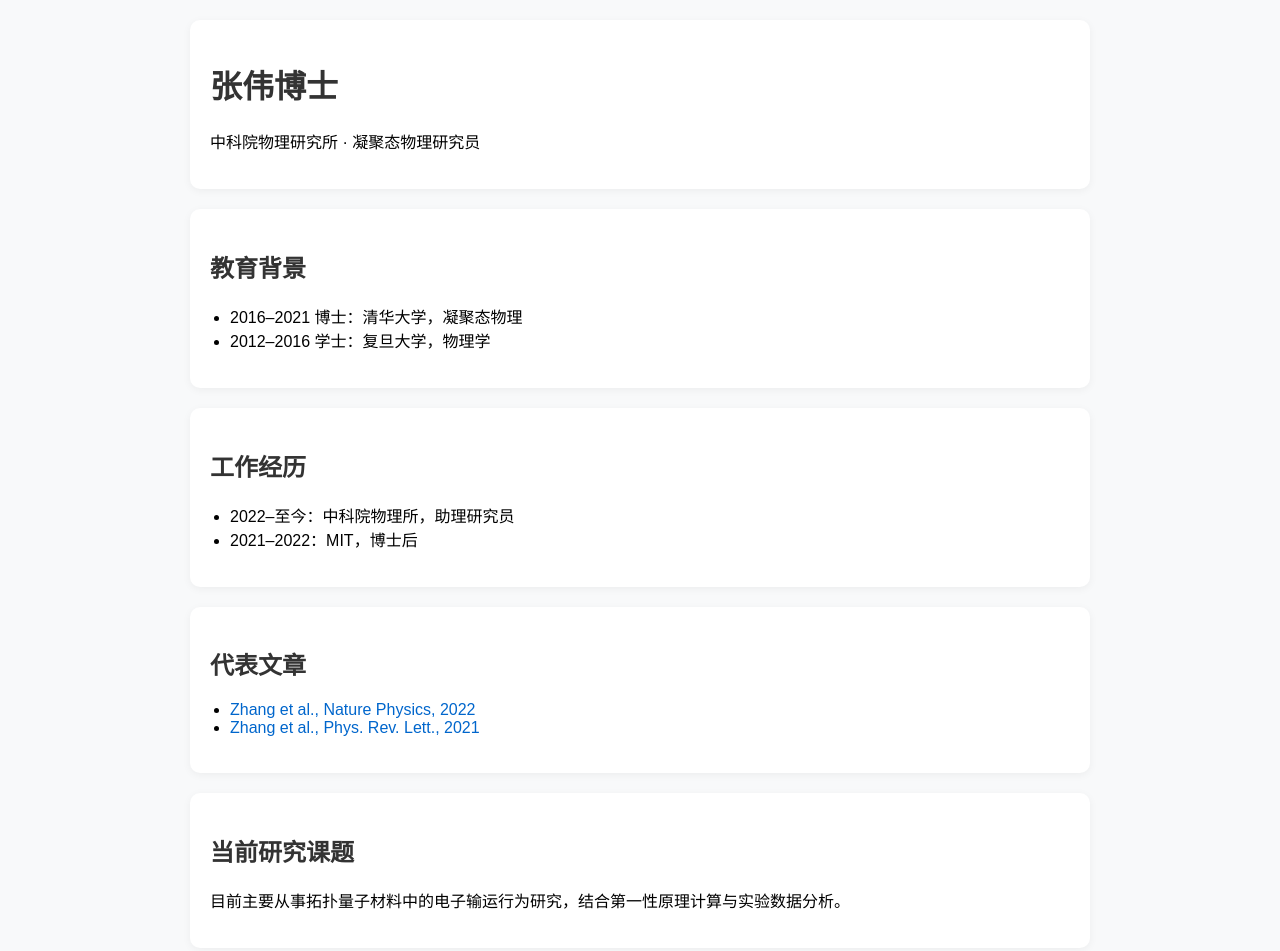
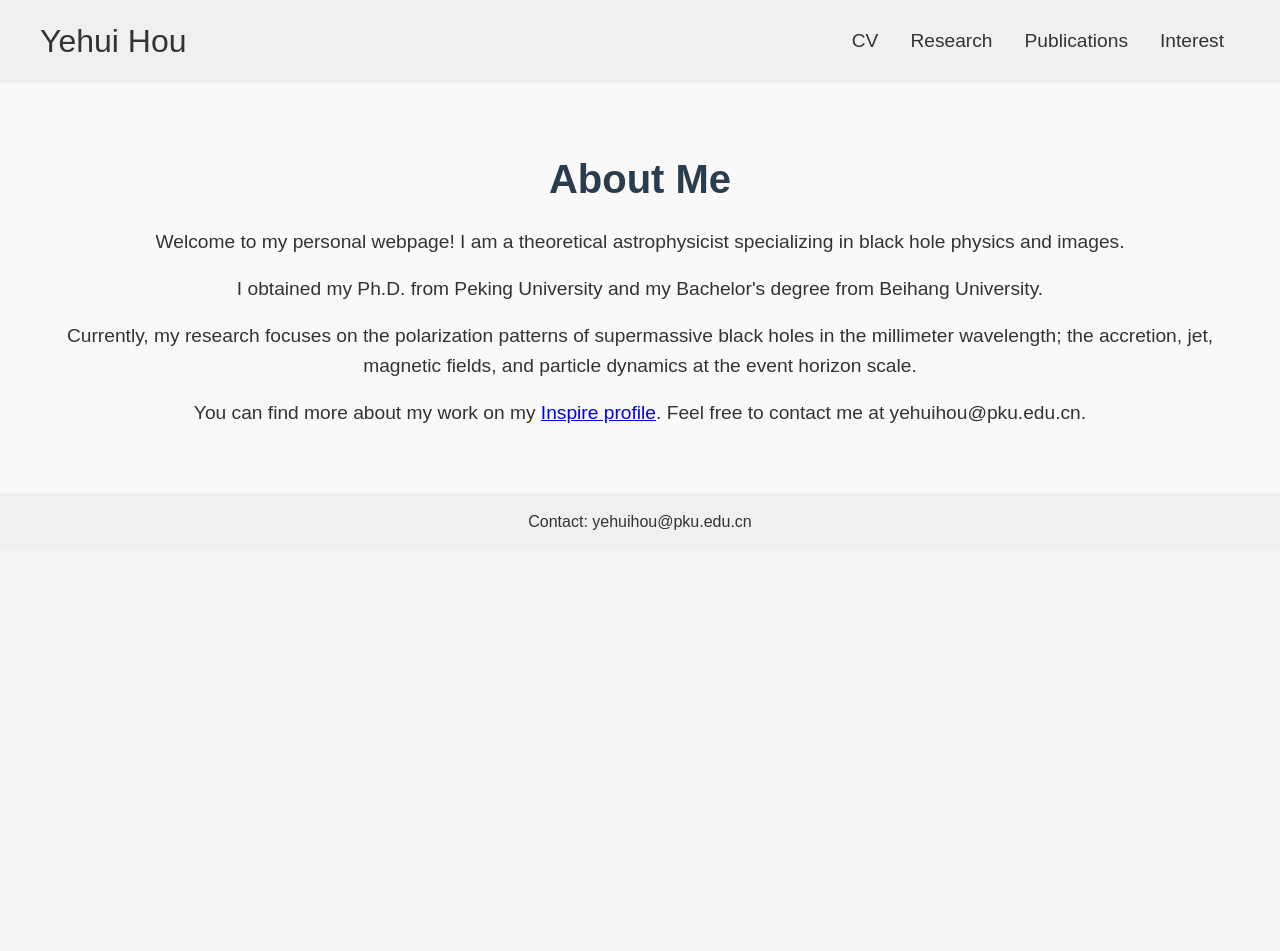
Before and after one commit to yehuihou/hyh_homepage, a plain HTML site: page index.html in a window 1280 px wide. Shown: the top 951 px of the page. After the commit the page ends 800 px from the top, so only its background shows below. Drawn offline with Linux system fonts and the light colour scheme.

Commit message:
index.html

```diff
--- a/index.html
+++ b/index.html
@@ -1,89 +1,117 @@
-
 <!DOCTYPE html>
-<html lang="zh">
+<html lang="en">
 <head>
     <meta charset="UTF-8">
     <meta name="viewport" content="width=device-width, initial-scale=1.0">
-  <title>科研人员主页</title>
+    <title>About me</title>
     <style>
+        /* 基本样式设置 */
+        * {
+            margin: 0;
+            padding: 0;
+            box-sizing: border-box;
+        }
+
         body {
             font-family: Arial, sans-serif;
-      background-color: #f8f9fa;
-      margin: 0;
-      padding: 20px;
+            background-color: #f4f4f4;
+            color: #333;
+            line-height: 1.6;
         }
-    .container {
-      max-width: 900px;
-      margin: auto;
-    }
-    .section {
-      background: white;
-      border-radius: 10px;
-      padding: 20px;
-      margin-bottom: 20px;
-      box-shadow: 0 2px 8px rgba(0,0,0,0.05);
-    }
-    h1, h2 {
+
+        /* Header 和 Footer 样式 */
+        header, footer {
+            background-color: #f0f0f0;
             color: #333;
         }
-    ul {
-      padding-left: 20px;
+
+        header {
+            padding: 1rem 0;
         }
-    a {
-      color: #0066cc;
+
+        .nav-container {
+            max-width: 1200px;
+            margin: 0 auto;
+            display: flex;
+            justify-content: space-between;
+            align-items: center;
+        }
+
+        .site-title {
+            font-size: 2rem;
+            color: #333;
             text-decoration: none;
         }
-    a:hover {
+
+        .nav-links {
+            list-style: none;
+            display: flex;
+        }
+
+        .nav-links li {
+            margin: 0 1rem;
+        }
+
+        .nav-links a {
+            color: #333;
+            text-decoration: none;
+            font-size: 1.2rem;
+        }
+
+        .nav-links a:hover {
             text-decoration: underline;
+        }
+
+        /* Hou 区域样式 */
+        .hou {
+            background: #f9f9f9;
+            padding: 4rem 2rem;
+            text-align: center;
+        }
+
+        .hou h1 {
+            font-size: 2.5rem;
+            color: #2a3d4f;
+        }
+
+        .hou p {
+            font-size: 1.2rem;
+            margin-top: 1rem;
+        }
+
+        footer {
+            text-align: center;
+            padding: 1rem;
+            background-color: #f0f0f0;
+            color: #333;
         }
     </style>
 </head>
 <body>
-  <div class="container">
-
-    <div class="section">
-      <h1>张伟博士</h1>
-      <p>中科院物理研究所 · 凝聚态物理研究员</p>
-    </div>
-
-    <div class="section">
-      <h2>教育背景</h2>
-      <ul>
-        <li>2016–2021 博士：清华大学，凝聚态物理</li>
-        <li>2012–2016 学士：复旦大学，物理学</li>
+    <header>
+        <nav>
+            <div class="nav-container">
+                <a href="index.html" class="site-title">Yehui Hou</a>
+                <ul class="nav-links">
+                    <li><a href="侯业辉简历.pdf">CV</a></li>
+                    <li><a href="research.html">Research</a></li>
+                    <li><a href="publications.html">Publications</a></li>
+                    <li><a href="interest.html">Interest</a></li>
                 </ul>
             </div>
+        </nav>
+    </header>
 
-    <div class="section">
-      <h2>工作经历</h2>
-      <ul>
-        <li>2022–至今：中科院物理所，助理研究员</li>
-        <li>2021–2022：MIT，博士后</li>
-      </ul>
-    </div>
+    <section class="hou">
+        <h1>About Me</h1>
+        <p>Welcome to my personal webpage! I am a theoretical astrophysicist specializing in black hole physics and images.</p>
+        <p>I obtained my Ph.D. from Peking University and my Bachelor's degree from Beihang University.</p>
+        <p>Currently, my research focuses on the polarization patterns of supermassive black holes in the millimeter wavelength; the accretion, jet, magnetic fields, and particle dynamics at the event horizon scale.</p>
+        <p>You can find more about my work on my <a href="https://inspirehep.net/authors/2052049" target="_blank">Inspire profile</a>. Feel free to contact me at yehuihou@pku.edu.cn.</p>
+    </section>
 
-    <div class="section">
-      <h2>代表文章</h2>
-      <ul>
-        <li><a href="#">Zhang et al., Nature Physics, 2022</a></li>
-        <li><a href="#">Zhang et al., Phys. Rev. Lett., 2021</a></li>
-      </ul>
-    </div>
-
-    <div class="section">
-      <h2>当前研究课题</h2>
-      <p>目前主要从事拓扑量子材料中的电子输运行为研究，结合第一性原理计算与实验数据分析。</p>
-    </div>
-
-    <div class="section">
-      <h2>联系方式</h2>
-      <ul>
-        <li>邮箱：zhangwei@iphy.ac.cn</li>
-        <li>Google Scholar: <a href="#">https://scholar.google.com/zhangwei</a></li>
-        <li>ORCID: <a href="#">0000-0001-2345-6789</a></li>
-      </ul>
-    </div>
-
-  </div>
+    <footer>
+        <p>Contact: yehuihou@pku.edu.cn</p>
+    </footer>
 </body>
 </html>
```
Lines whose indentation alone changed are shown as unchanged.
